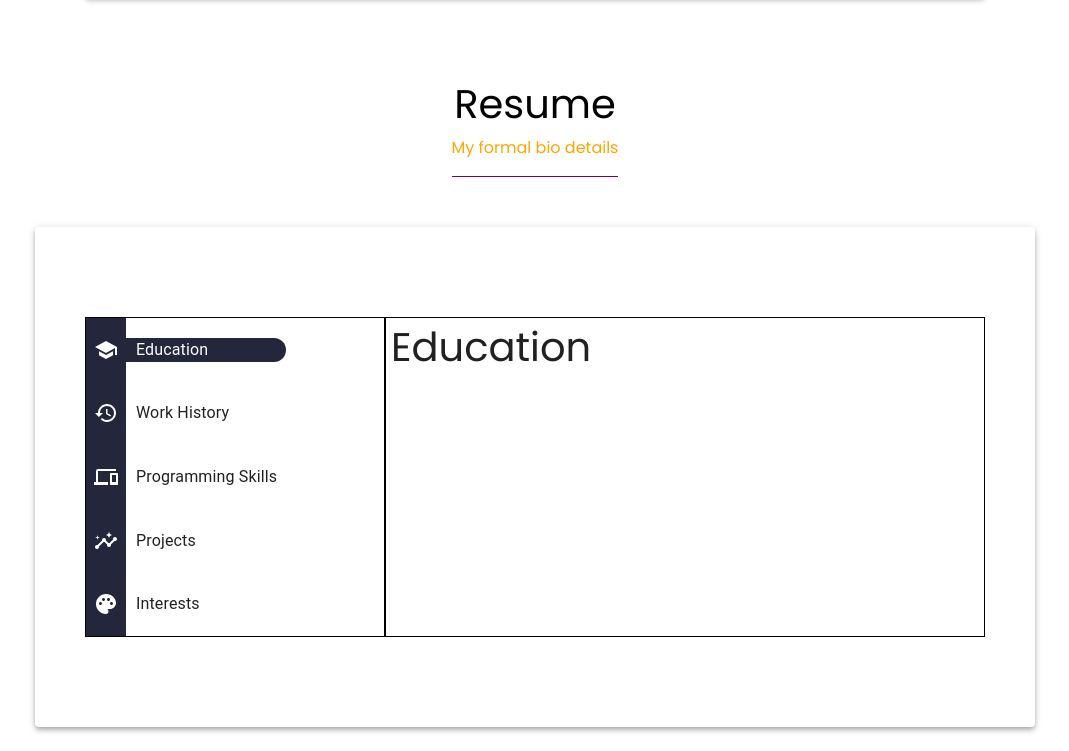
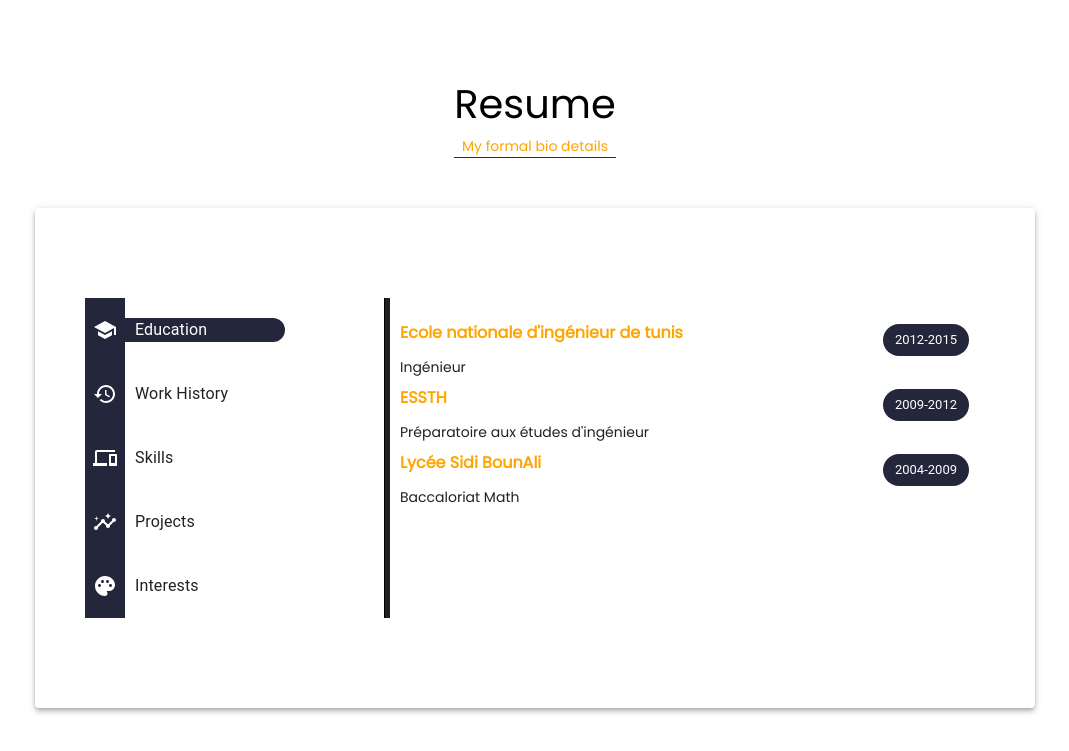
Before and after one commit to Knani123/MyCV, a React (Create React App) app: page / in a window 1280 px wide. Shown: the part 1520-2271 px from the top of the page, without its empty margins (105-1174 px from the left). Built offline with nearby package versions, Linux system fonts and the light colour scheme; a web font is replaced by a local one.

Commit message:
Add details

```diff
--- a/src/PortfolioContainer/Home/Profile/Profile.js
+++ b/src/PortfolioContainer/Home/Profile/Profile.js
@@ -47,7 +47,7 @@ const Profile = () => {
             </div>
             <div className="profile-details-name">
               <span className="primary-next">
-                Hello, I'm <span className="highlighted-text">USER</span>
+                Hello, I'm <span className="highlighted-text">Knani Yosri</span>
               </span>
             </div>
             <div className="profile-details-role">
@@ -56,13 +56,11 @@ const Profile = () => {
                   <Typical
                     loop={Infinity}
                     steps={[
-                      "Developper 💣",
+                      "Engineer 💣",
                       1300,
-                      "Ingeneer 🖥️",
+                      "Developer 🖥️",
                       1300,
-                      "Manager 🔨",
-                      1300,
-                      "Project 📈",
+                      "Developer 📈🔨",
                       1300,
                     ]}
                   />
--- /dev/null
+++ b/src/PortfolioContainer/Resume/Education/Educa.css
@@ -0,0 +1,24 @@
+h5,
+p {
+  padding: 0;
+  margin: 0;
+}
+h5 {
+  color: orange;
+  font-size: 16px;
+  font-weight: bold;
+}
+p {
+  font-size: 14px;
+}
+.Educa-container {
+  display: flex;
+  flex-direction: column;
+  padding: 0;
+  margin: 10px 0;
+}
+.Educa-header {
+  display: flex;
+  width: 100%;
+  justify-content: space-between;
+}
--- /dev/null
+++ b/src/PortfolioContainer/Resume/Education/Educa.js
@@ -0,0 +1,20 @@
+import { Chip, Paper } from "@mui/material";
+import React from "react";
+import "./Educa.css";
+const Educa = ({ uni, an, diploma }) => {
+  return (
+    <div className="Educa-container">
+      <span className="Educa-header">
+        <h5>{uni}</h5>{" "}
+        <Chip
+          label={an}
+          sx={{ color: "white", backgroundColor: "#24263b" }}
+          variant="filled"
+        />
+      </span>
+      <p>{diploma}</p>
+    </div>
+  );
+};
+
+export default Educa;
--- /dev/null
+++ b/src/PortfolioContainer/Resume/Hobby/Hobby.css
@@ -0,0 +1,9 @@
+.Hobby-container {
+  display: flex;
+  flex-wrap: wrap;
+}
+.MuiChip-root {
+  margin: 1px;
+  background-color: #24263b !important;
+  color: white !important;
+}
--- /dev/null
+++ b/src/PortfolioContainer/Resume/Hobby/Hobby.js
@@ -0,0 +1,18 @@
+import { Chip } from "@mui/material";
+import React from "react";
+import "./Hobby.css";
+const Hobby = ({ uni, an, diploma }) => {
+  return (
+    <div className="Hobby-container">
+      <Chip label="Musique" />
+      <Chip label="Mecanique" />
+      <Chip label="Technologie" />
+      <Chip label="SpaceX" /> <Chip label="Natation" />
+      <Chip label="Sport" />
+      <Chip label="Lecture" />
+      <Chip label="Voyage" />{" "}
+    </div>
+  );
+};
+
+export default Hobby;
--- /dev/null
+++ b/src/PortfolioContainer/Resume/MySkills/MySkills.css
@@ -0,0 +1,9 @@
+.MySkills-container {
+  display: flex;
+  flex-wrap: wrap;
+}
+.MuiChip-root {
+  margin: 1px;
+  background-color: #24263b !important;
+  color: white !important;
+}
--- /dev/null
+++ b/src/PortfolioContainer/Resume/MySkills/MySkills.js
@@ -0,0 +1,35 @@
+import { Chip } from "@mui/material";
+import React from "react";
+import "./MySkills.css";
+const MySkills = ({ uni, an, diploma }) => {
+  return (
+    <div className="MySkills-container">
+      <Chip label="CATIA V5" />
+      <Chip
+        label="CAD
+"
+      />{" "}
+      <Chip label="SolidWorks" />
+      <Chip label="Deutsch" /> <Chip label="Englische Sprache" />
+      <Chip label="success" /> <Chip label="SAP" />
+      <Chip label="JavaScript" /> <Chip label="HTML" /> <Chip label="CSS" />{" "}
+      <Chip label="React JS" /> <Chip label="Design" />
+      <Chip label="Qualification" /> <Chip label="ISO 9001" />
+      <Chip label="ISO 13485" /> <Chip label="Qualification" />
+      <Chip label="Validation" />
+      <Chip
+        label="FAT SAT QI QO QP
+"
+      />
+      <Chip
+        label="MS Office
+"
+      />{" "}
+      <Chip label="Sage ERP X3" />
+      <Chip label="3D printing" /> <Chip label="R&D" />
+      <Chip label="success" />
+    </div>
+  );
+};
+
+export default MySkills;
--- a/src/PortfolioContainer/Resume/Resume.css
+++ b/src/PortfolioContainer/Resume/Resume.css
@@ -15,8 +15,11 @@
 .resume-head {
   text-align: center;
   margin-bottom: 50px;
+  /* border: 1px solid black; */
 }
 .resume-section {
+  /* border: 1px solid black; */
+
   height: 500px;
   display: flex;
   justify-content: center;
@@ -28,15 +31,17 @@
   width: 300px;
   height: 320px;
   padding: 0px;
-  border: 1px solid black;
+  /* border: 1px solid black; */
+  border-right: 1px solid black;
+  box-shadow: 5px 0;
   display: flex;
 }
 
 .resume-details {
   width: 600px;
   height: 320px;
-  padding: 5px;
-  border: 1px solid black;
+  padding: 15px;
+  /* border: 1px solid black; */
   z-index: 100;
 }
 .icon2 {
@@ -71,17 +76,19 @@
   .resume-details {
     width: auto;
     height: 320px;
-    min-width: 220px;
+    min-width: 250px;
   }
   .resume-jalon {
-    width: 220px;
+    width: 250px;
   }
   .icon2 {
     width: 30px;
   }
   .resume-section {
     flex-wrap: wrap;
+    min-height: 90vh;
     height: auto;
+    padding: 10px 0 0 0;
   }
   .resume-container {
     height: auto;
@@ -93,6 +100,6 @@
 }
 @media screen and (max-width: 650px) {
   .resume-jalon {
-    height: 200px;
+    height: 150px;
   }
 }
--- a/src/PortfolioContainer/Resume/Resume.js
+++ b/src/PortfolioContainer/Resume/Resume.js
@@ -8,6 +8,10 @@ import InsightsIcon from "@mui/icons-material/Insights";
 import PaletteIcon from "@mui/icons-material/Palette";
 import "./Resume.css";
 import { useRef } from "react";
+import Educa from "./Education/Educa.js";
+import Workhistory from "./Work/Work";
+import MySkills from "./MySkills/MySkills";
+import Hobby from "./Hobby/Hobby";
 const Resume = () => {
   const Education = useRef(null);
   const Work = useRef(null);
@@ -29,7 +33,7 @@ const Resume = () => {
           }}
         />{" "}
       </div>
-      <div className="resume-section">
+      <div>
         {" "}
         <Paper className="resume-section" elevation={4}>
           <div className="resume-jalon">
@@ -116,7 +120,7 @@ const Resume = () => {
                     zIndex: 100,
                   }}
                 >
-                  Programming Skills
+                  Skills
                 </Typography>{" "}
               </span>
               <span
@@ -168,9 +172,49 @@ const Resume = () => {
             </div>
           </div>
           <div className="resume-details">
-            <Grow in timeout={1000}>
-              <h1>{ref.nb}</h1>
-            </Grow>
+            {/* <h1>{ref.nb}</h1> */}
+            {ref.nb == "Education" && (
+              <>
+                <Educa
+                  an="2012-2015"
+                  diploma="Ingénieur"
+                  uni="Ecole nationale d'ingénieur de tunis"
+                />
+                <Educa
+                  an="2009-2012"
+                  diploma=" Préparatoire aux études d'ingénieur"
+                  uni="ESSTH"
+                />
+
+                <Educa
+                  an="2004-2009"
+                  diploma="Baccaloriat Math"
+                  uni="Lycée Sidi BounAli"
+                />
+              </>
+            )}
+            {ref.nb == "Work" && (
+              <>
+                <Workhistory
+                  an="2021-  now"
+                  Poste="Chef de projet industrialisation"
+                  Entr="Cair tunis"
+                />
+                <Workhistory
+                  an="2017-2021"
+                  Poste="ingénieur Designer"
+                  Entr="Sogeclair areospace tunisie"
+                />
+
+                <Workhistory
+                  an="2016-2017"
+                  Poste="Concepteur mécanique"
+                  Entr="ECI"
+                />
+              </>
+            )}
+            {ref.nb == "Skills" && <MySkills />}
+            {ref.nb == "Interests" && <Hobby />}
           </div>
         </Paper>
       </div>
--- /dev/null
+++ b/src/PortfolioContainer/Resume/Work/Work.css
@@ -0,0 +1,24 @@
+h5,
+p {
+  padding: 0;
+  margin: 0;
+}
+h5 {
+  color: orange;
+  font-size: 16px;
+  font-weight: bold;
+}
+p {
+  font-size: 14px;
+}
+.Work-container {
+  display: flex;
+  flex-direction: column;
+  padding: 0;
+  margin: 10px 0;
+}
+.Work-header {
+  display: flex;
+  width: 100%;
+  justify-content: space-between;
+}
--- /dev/null
+++ b/src/PortfolioContainer/Resume/Work/Work.js
@@ -0,0 +1,20 @@
+import { Chip, Paper } from "@mui/material";
+import React from "react";
+import "./Work.css";
+const Workhistory = ({ Entr, an, Poste }) => {
+  return (
+    <div className="Work-container">
+      <span className="Work-header">
+        <h5>{Entr}</h5>
+        <Chip
+          label={an}
+          sx={{ color: "white", backgroundColor: "#24263b" }}
+          variant="filled"
+        />
+      </span>
+      <p>{Poste}</p>
+    </div>
+  );
+};
+
+export default Workhistory;
```
Also changed, not shown: src/assets/Home/profilephoto.jpg, src/assets/Home/profilephoto1.jpg (added).
